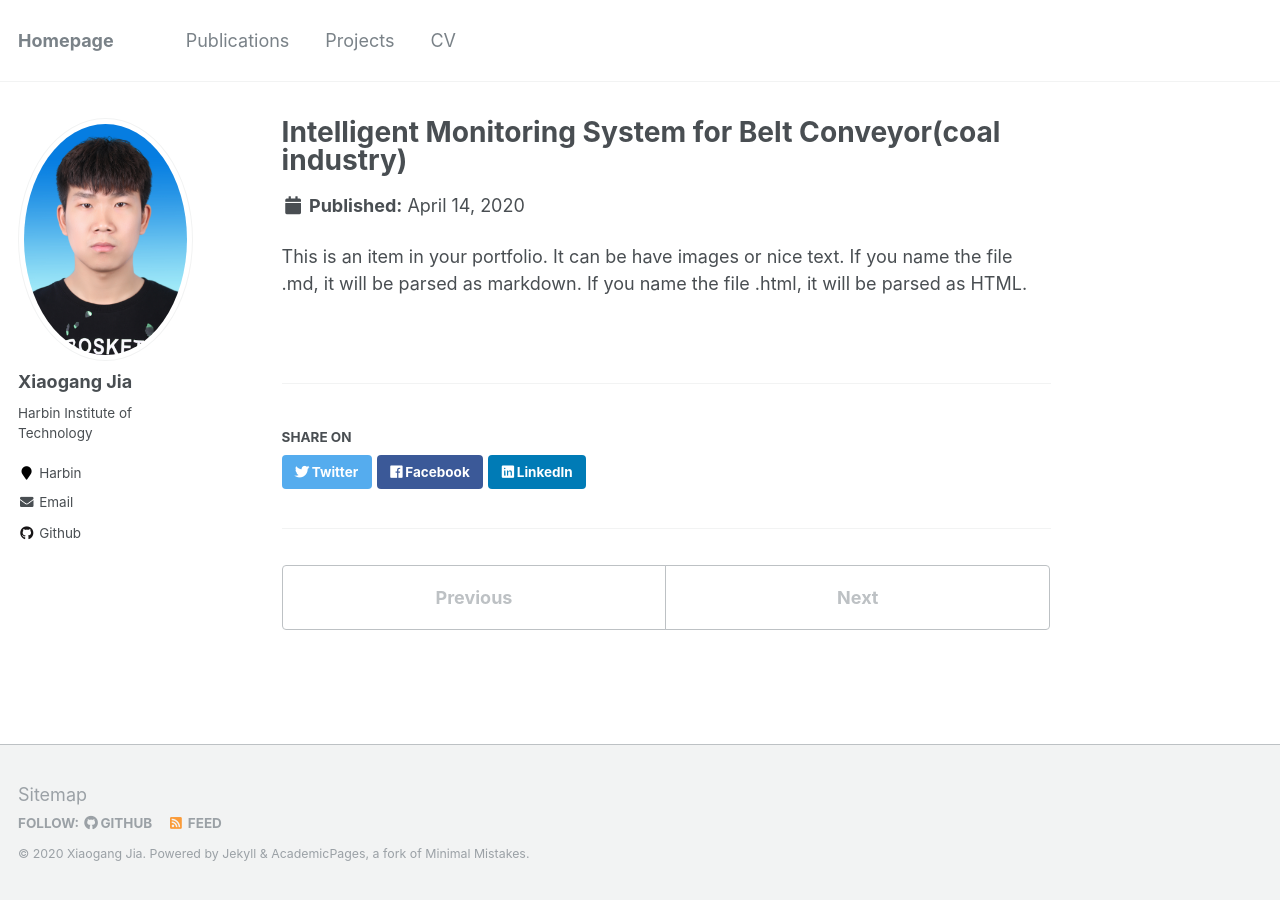
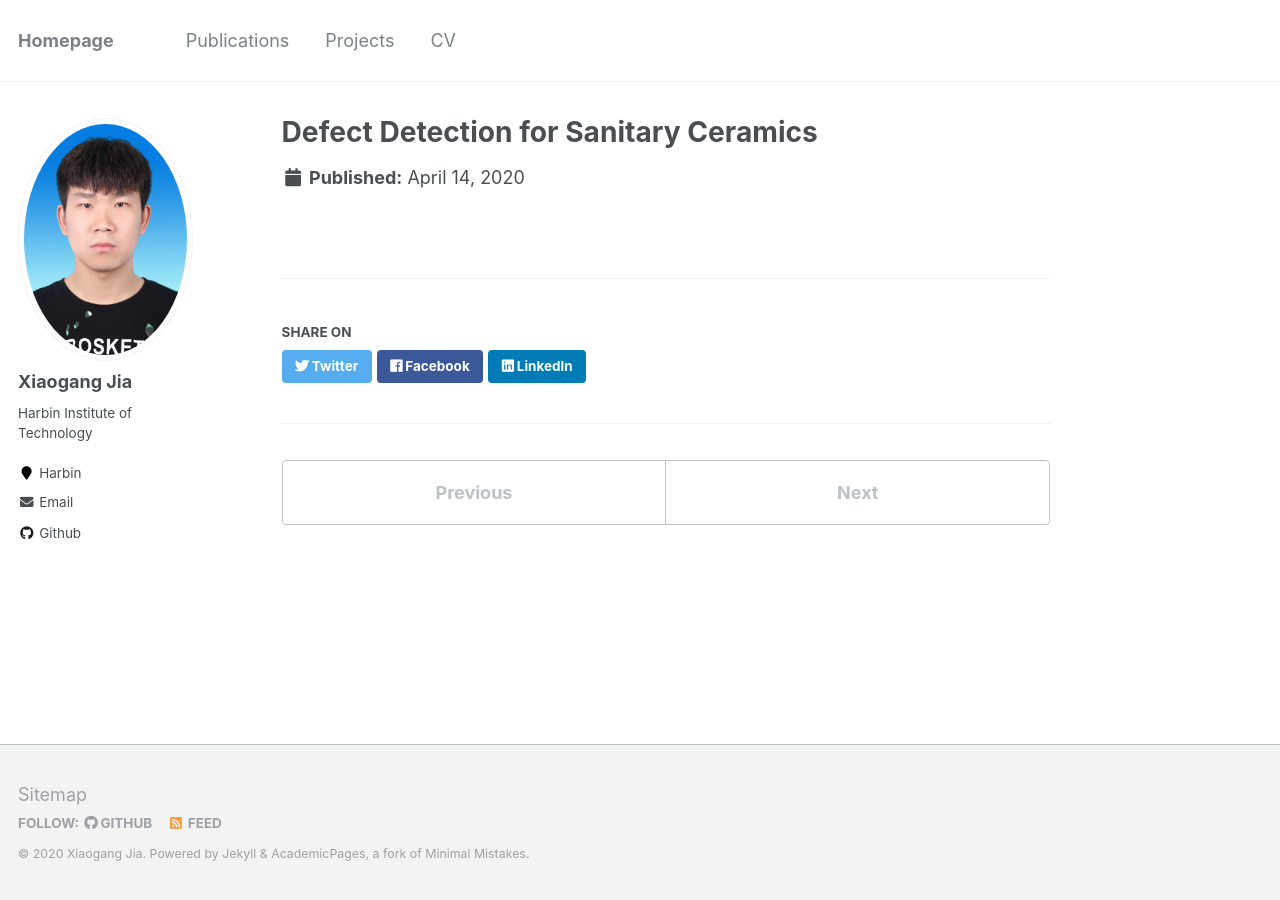
Before and after one commit to xiaogangjia/xiaogangjia.github.io, a Jekyll site: the page built from _portfolio/portfolio-1.md, in a window 1280 px wide. Built offline with Jekyll 4.4.1, drawn with Linux system fonts in a browser that asks for light colours.

Commit message:
academic pages

```diff
--- a/_portfolio/portfolio-1.md
+++ b/_portfolio/portfolio-1.md
@@ -1,7 +1,5 @@
 ---
-title: "Intelligent Monitoring System for Belt Conveyor(coal industry)"
+title: "Defect Detection for Sanitary Ceramics"
 excerpt: "Short description of portfolio item number 1<br/><img src='/images/500x300.png'>"
 collection: portfolio
 ---
-
-This is an item in your portfolio. It can be have images or nice text. If you name the file .md, it will be parsed as markdown. If you name the file .html, it will be parsed as HTML.
--- a/_portfolio/portfolio-2.html
+++ b/_portfolio/portfolio-2.html
@@ -1,7 +1,5 @@
 ---
-title: "Portfolio item number 2"
+title: "License Plate Recognition in Natural Scenes"
 excerpt: "Short description of portfolio item number 2 <br/><img src='/images/500x300.png'>"
 collection: portfolio
 ---
-
-This is an item in your portfolio. It can be have images or nice text. If you name the file .md, it will be parsed as markdown. If you name the file .html, it will be parsed as HTML.
```
Also changed, not shown: _portfolio/graduation.md (+1 -1 lines), 3 other files.
